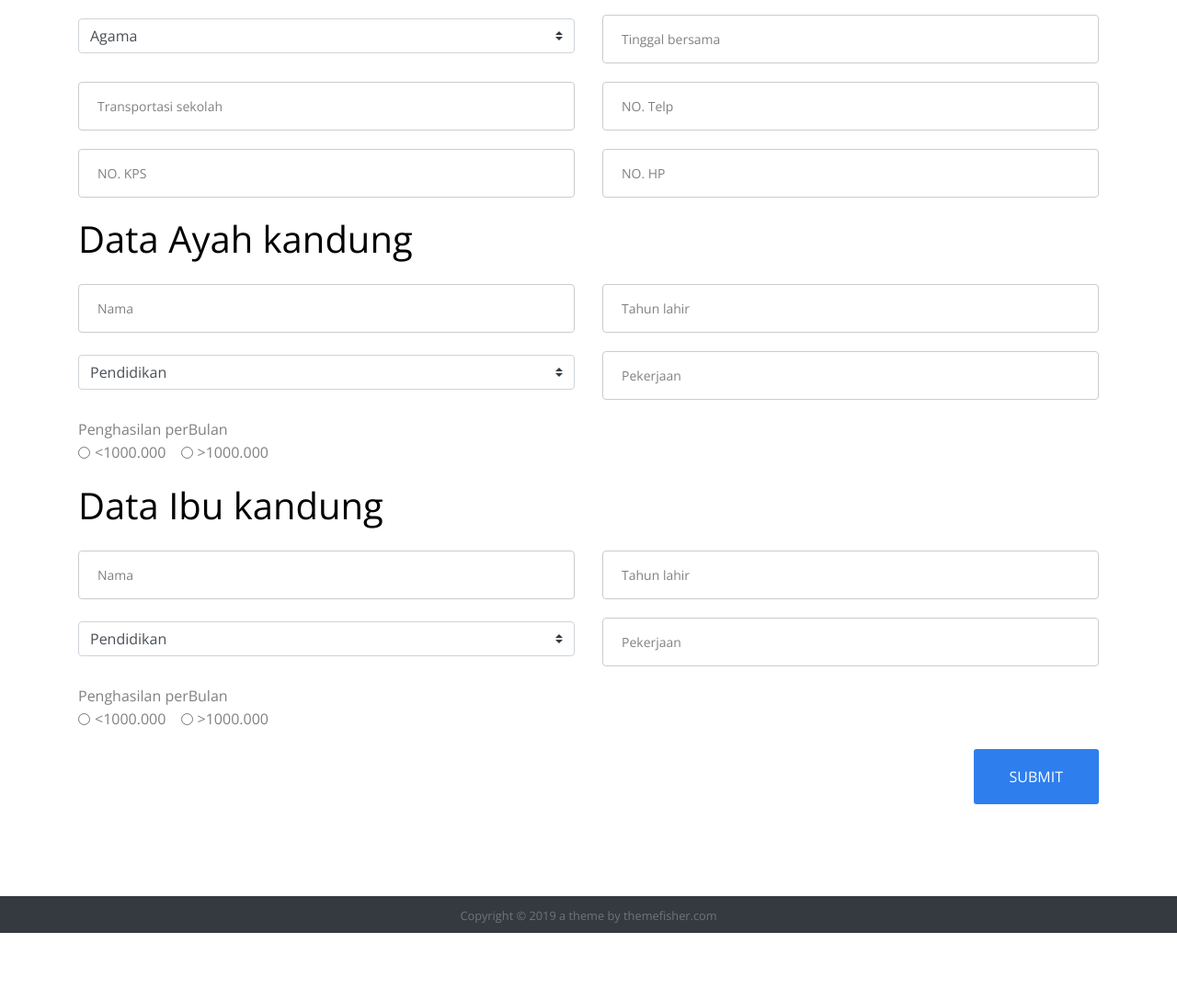
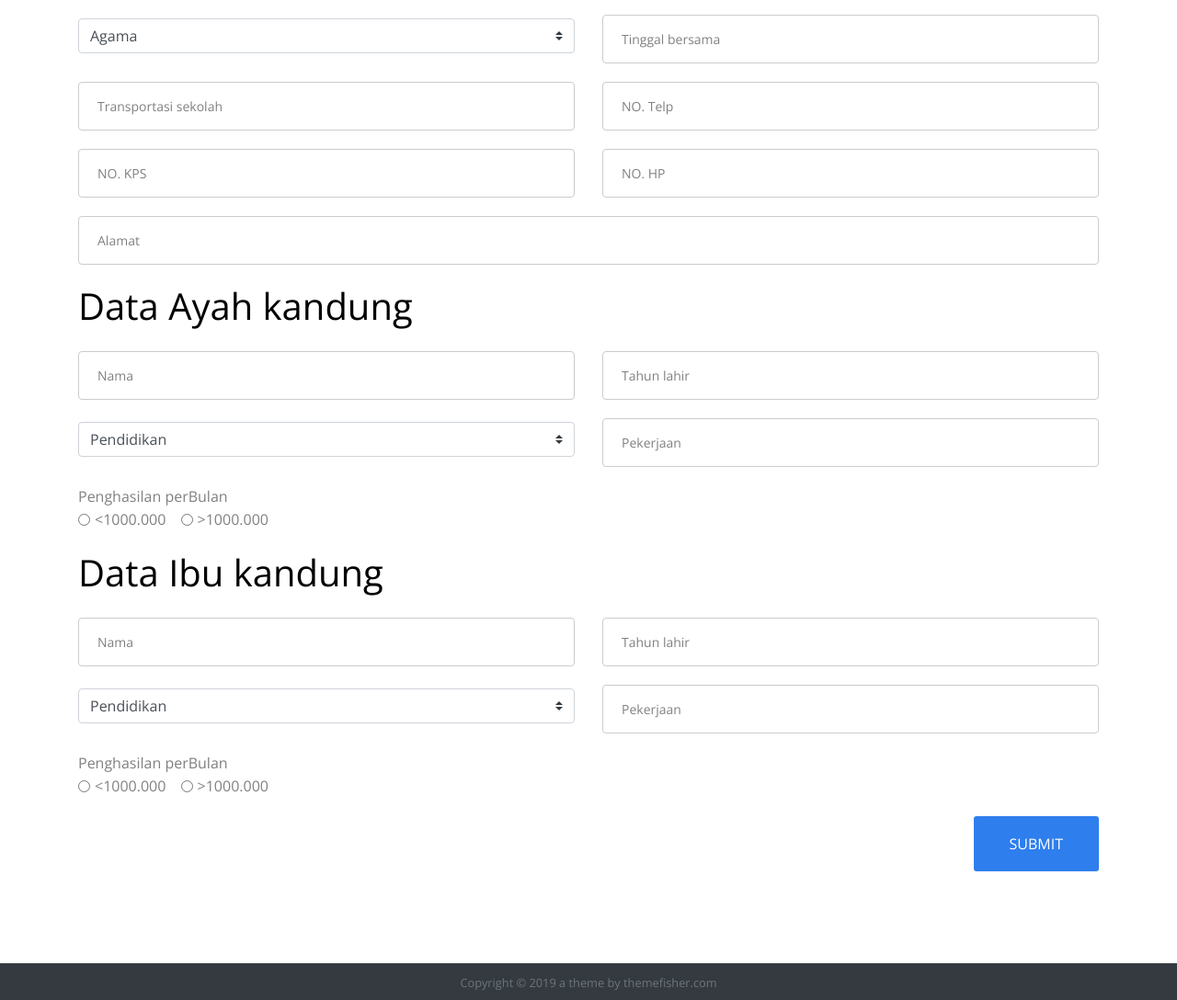
Before and after one commit to fatursafarhan/pwpb_2, a PHP site: page /form.php in a window 1280 px wide. Shown: the part 1443-2531 px from the top of the page at 92% size. Before the commit the page ends 2458 px from the top, so only its background shows below. Run offline with PHP 8.4, Linux system fonts and the light colour scheme.

Commit message:
add alamt

```diff
--- a/form.php
+++ b/form.php
@@ -152,6 +152,10 @@
             <div class="col-md-6">
 							<input class="form-control main" name="noK" type="number" placeholder="NO. HP" required>
             </div>
+             <!-- Alamat -->
+             <div class="col-12">
+              <input class="form-control main" name="alamat" type="text" placeholder="Alamat" required>
+			      </div>
 
             <div class="col-12">
 				      <h2 class="mb-4">Data Ayah kandung</h2>
@@ -255,6 +259,7 @@
       echo "Nomor Telepon:".$_POST['noT']."<br>";
       echo "No HP:".$_POST['noH']."<br>";
       echo "No KPS:".$_POST['noK']."<br><br>";
+      echo "Alamat:".$_POST['alamat']."<br>";
       echo "Data Ayah Kandung<br>";
       echo "Nama Ayah:".$_POST['nama']."<br>";
       echo "Tahun Lahir:".$_POST['tahun']."<br>";
```
